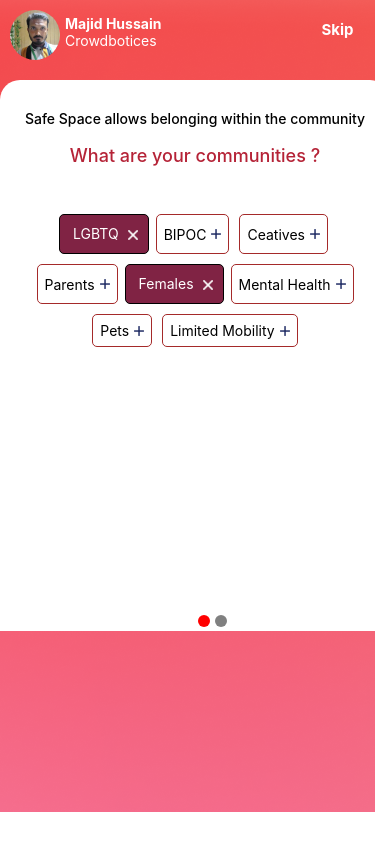
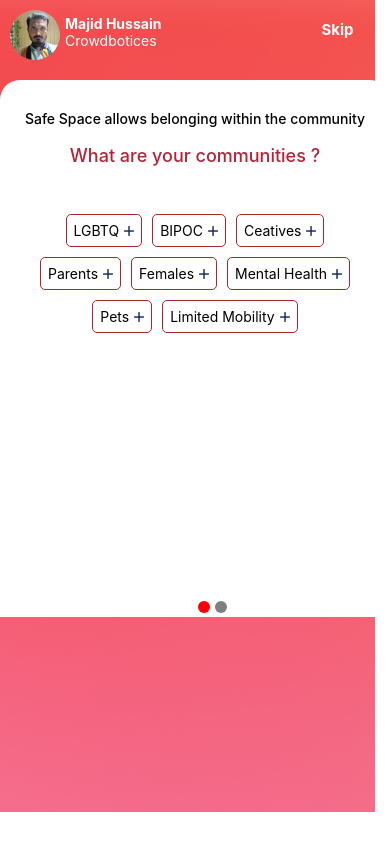
Before and after one commit to majidgeeks/WorkSpace-App, a React Native app: screen / in a window 390 px wide. Built offline with nearby package versions, Linux system fonts and the light colour scheme; some icons are missing.

Commit message:
components render by condition select or unselect

```diff
--- a/src/components/CommunityTagFilled.tsx
+++ b/src/components/CommunityTagFilled.tsx
@@ -4,11 +4,12 @@ import {Images} from '../assets/images';
 
 interface CommunityTagFilledProps {
   text: string;
+  onPress : () => void
 }
 
-const CommunityTagFilled: React.FC<CommunityTagFilledProps> = ({text}) => {
+const CommunityTagFilled: React.FC<CommunityTagFilledProps> = ({text, onPress}) => {
   return (
-    <TouchableOpacity style={[styles.opacityStyle]}>
+    <TouchableOpacity style={[styles.opacityStyle]} onPress={onPress}>
       <Text style={[styles.text]}>{text}</Text>
       <Image source={Images.crossPic} style={styles.image} />
     </TouchableOpacity>
--- a/src/components/CommunityTagOutline.tsx
+++ b/src/components/CommunityTagOutline.tsx
@@ -5,14 +5,16 @@ import { Images } from '../assets/images';
 interface CommunityTagOutlineProps {
   text: string;
   style?: TextStyle
+  onPress : () => void
 }
 
-const CommunityTagOutline: React.FC<CommunityTagOutlineProps> = ({text, style}) => {
+const CommunityTagOutline: React.FC<CommunityTagOutlineProps> = ({text, style, onPress}) => {
   return (
 
-      <TouchableOpacity style={[styles.tOpacity, style]}>
+      <TouchableOpacity style={[styles.tOpacity, style]} onPress={onPress}>
         <Text style={[styles.txt, style]}>{text}</Text>
         <Image source={Images.plusPic} style={styles.image} />
+
       </TouchableOpacity>
 
   );
--- a/src/screens/SelectComScreen.tsx
+++ b/src/screens/SelectComScreen.tsx
@@ -9,16 +9,36 @@ import RightMarkIcon from '../components/Svgs/RightMarkIcon';
 interface SelectComScreenProps {}
 
 const SelectComScreen = () => {
-    const [item, setItem] = useState([
-    "LGBTQ", "BIPOC", "Ceatives", "Parents", "Females", "Mental Health", "Pets", "Limited Mobility"
-    ])
-    const [itemNum, setItemNum] = useState([]);
-    const [select, setSelect] = useState();
+  const [items, setItems] = useState([
+    'LGBTQ',
+    'BIPOC',
+    'Ceatives',
+    'Parents',
+    'Females',
+    'Mental Health',
+    'Pets',
+    'Limited Mobility',
+  ]);
+  const [itemsNum, setItemsNum] = useState<number[]>([]);
+
+
+  const handleSelect = (index: number) => {
+    const updatedArray = [...itemsNum];
+    updatedArray.push(index);
+    setItemsNum(updatedArray);
+  };
+
+  const handleUnSelect = (index: number) => {
+    const updatedArray = [...itemsNum];
+    updatedArray.splice(index, 1);
+    setItemsNum(updatedArray);
+  };
   return (
     <View style={styles.container}>
       <ImageBackground source={Images.background}>
         <Header />
-        <View style={styles.header1}>{/* parent of all content except header */}
+        <View style={styles.header1}>
+          {/* parent of all content except header */}
           <View>
             <Text
               style={{
@@ -39,7 +59,7 @@ const SelectComScreen = () => {
               }}>
               What are your communities ?
             </Text>
-            </View>
+          </View>
           <View
             style={{
               marginVertical: 20,
@@ -48,14 +68,29 @@ const SelectComScreen = () => {
               justifyContent: 'center',
               marginHorizontal: 25,
             }}>
-            <CommunityTagFilled text="LGBTQ" />
+            {items.map((data, index) => {
+              return itemsNum.includes(index) ? (
+                <CommunityTagFilled
+                  key={data}
+                  text={data}
+                  onPress={() => handleUnSelect(index)}
+                />
+              ) : (
+                <CommunityTagOutline
+                  key={data}
+                  text={data}
+                  onPress={() => handleSelect(index)}
+                />
+              );
+            })}
+            {/* <CommunityTagFilled text="LGBTQ" />
             <CommunityTagOutline text="BIPOC" />
             <CommunityTagOutline text="Ceatives" />
             <CommunityTagOutline text="Parents" />
             <CommunityTagFilled text="Females" />
             <CommunityTagOutline text="Mental Health" />
             <CommunityTagOutline text="Pets" />
-            <CommunityTagOutline text="Limited Mobility" />
+            <CommunityTagOutline text="Limited Mobility" /> */}
           </View>
           <View style={styles.bottomView}>
             <View style={{flexDirection: 'row', justifyContent: 'center'}}>
```
